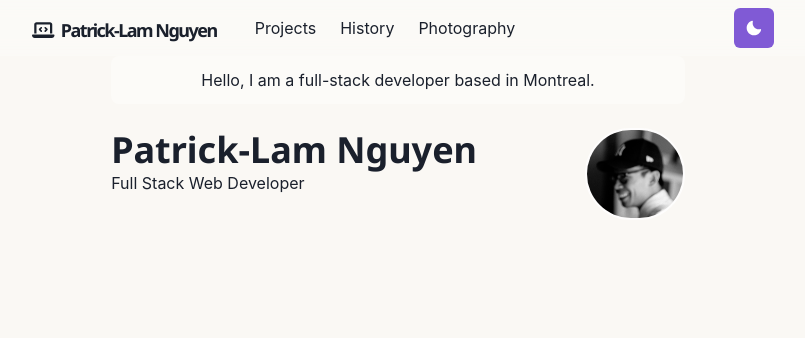
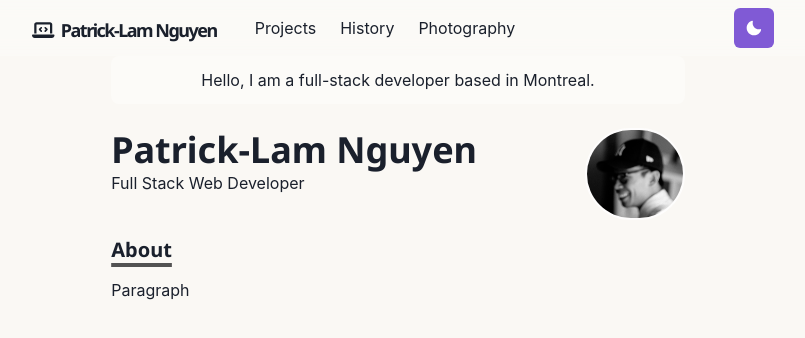
Before and after one commit to PLN2020/nextjs-homepage, a Next.js app: page / in a window 1280 px wide. Shown: the top 338 px of the page, without its empty margins (242-1047 px from the left). Built offline with nearby package versions, Linux system fonts and the light colour scheme.

Commit message:
fixed section.js and created paragraph component

```diff
--- a/components/section.js
+++ b/components/section.js
@@ -3,15 +3,15 @@ import { chakra, shouldForwardProp } from '@chakra-ui/react'
 
 const StyledDiv = chakra(motion.div, {
     shouldForwardProp: prop => {
-        return shouldForwardProp(prop) || prop ==='transtition'
+        return shouldForwardProp(prop) || prop === 'transition'
     }
 })
 
-const Section = ({ children, delay=0}) => (
+const Section = ({ children, delay = 0 }) => (
     <StyledDiv
-        initial={{y: 10, opacity: 0}}
-        anitmate={{y:0, opacity: 1}}
-        transtition={{duration: 0.8, delay}}
+        initial={{ y: 10, opacity: 0 }}
+        animate={{ y: 0, opacity: 1 }}
+        transition={{ duration: 0.8, delay }}
         mb={6}
     >
         {children}
--- a/pages/index.js
+++ b/pages/index.js
@@ -1,4 +1,11 @@
-import { Container, Box, Heading, Image, useColorModeValue } from '@chakra-ui/react'
+import {
+    Container,
+    Box,
+    Heading,
+    Image,
+    useColorModeValue
+} from '@chakra-ui/react'
+import Section from '../components/section'
 
 const Page = () => {
     return (
@@ -39,6 +46,13 @@ const Page = () => {
                 />
             </Box>
         </Box>
+
+        <Section delay={0.1}>
+            <Heading as="h3" variant="section-title">
+                About
+            </Heading>
+            <p>Paragraph</p>
+        </Section>
     </Container>
     )
 }
```
Also changed, not shown: components/paragraph.js (added, +8 -0 lines).
